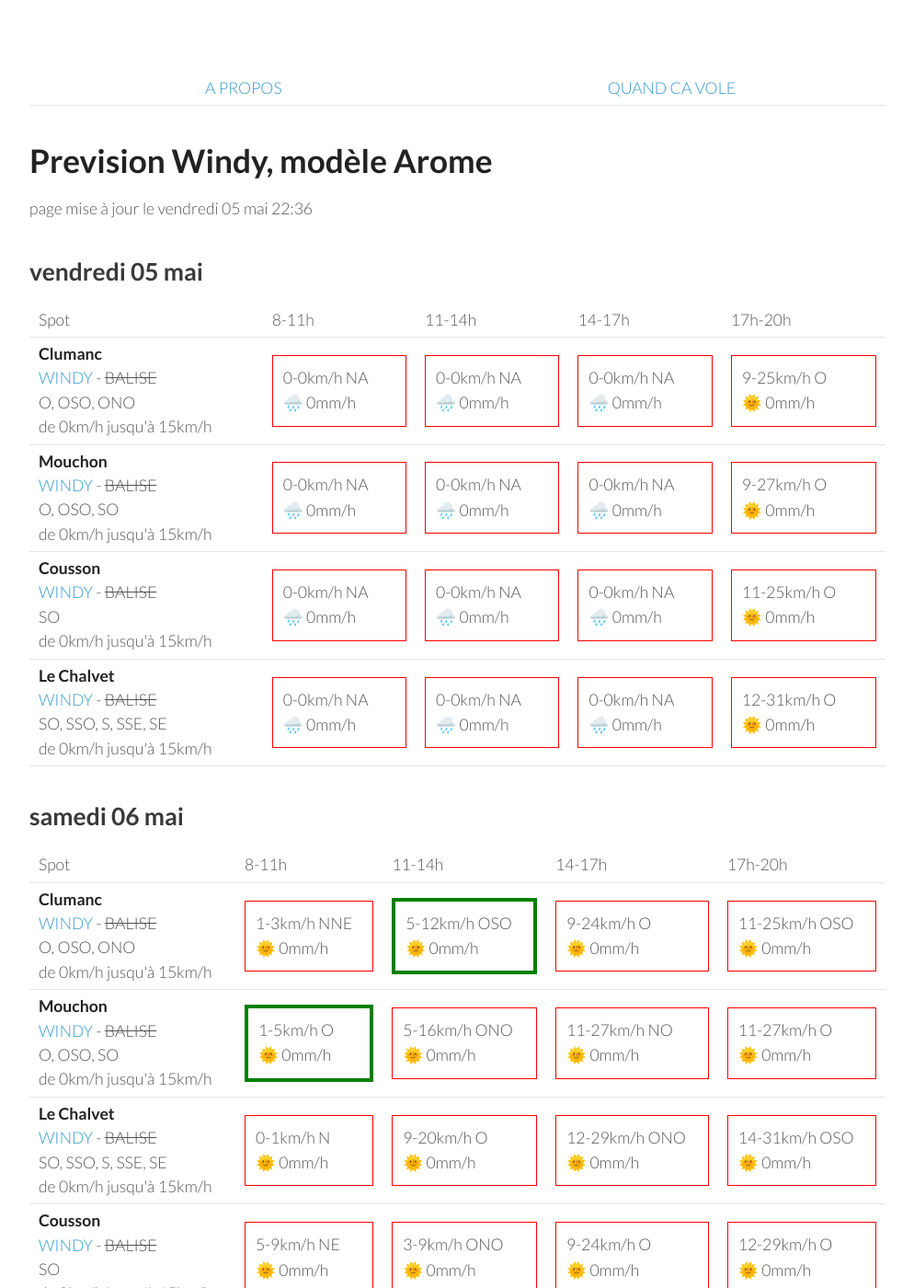
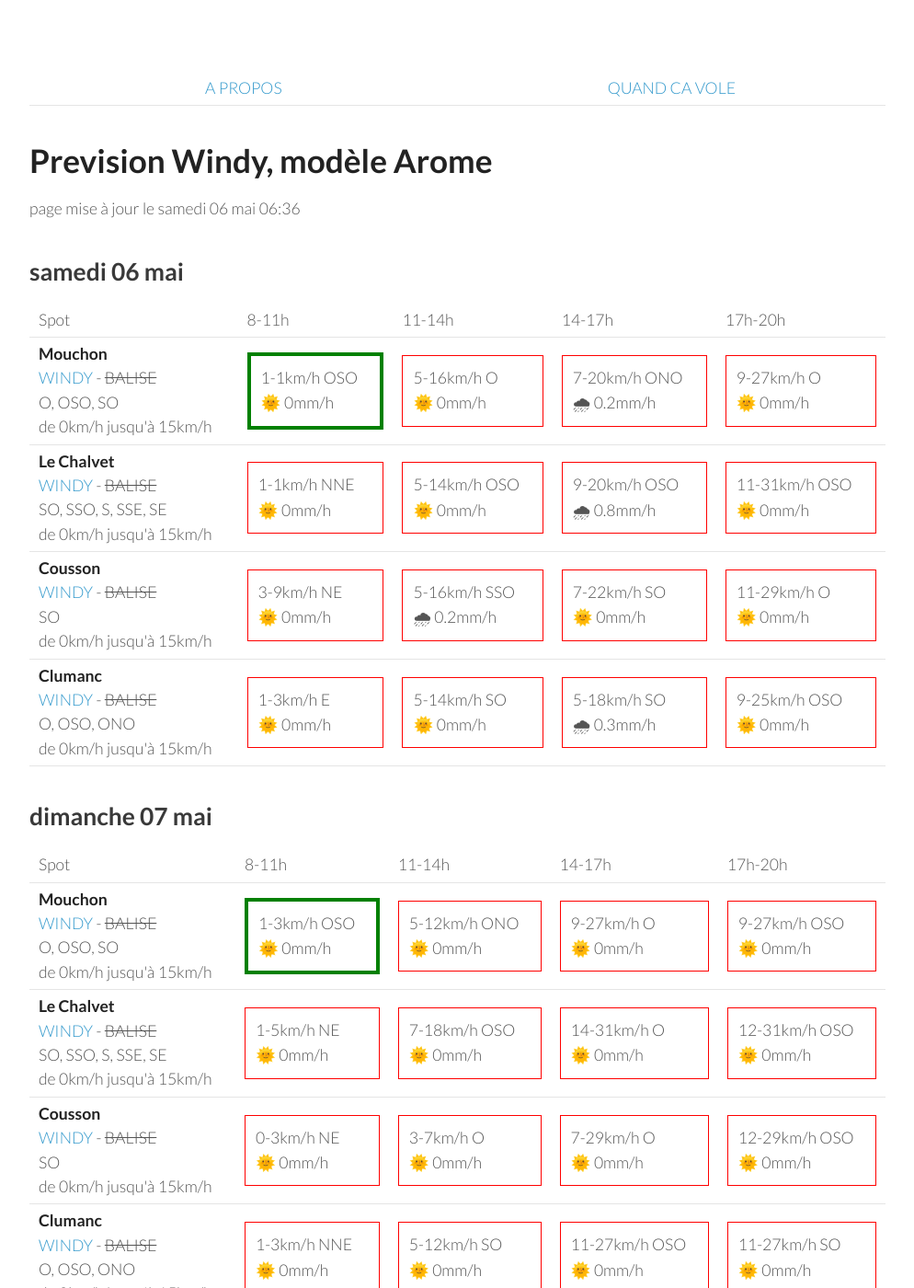
Before and after one commit to parapente-dans-le-nord/parapente-dans-le-nord.github.io, a Jekyll site: the page built from saint_andre.markdown, in a window 1280 px wide and 1400 px high. Shown: the whole window at 92% size, without its empty margins (26-1020 px from the left). Built offline with Jekyll 4.4.1, drawn with Linux system fonts in a browser that asks for light colours; some of the changed text lies outside the part shown.

Commit message:
update index.markdown

```diff
--- a/saint_andre.markdown
+++ b/saint_andre.markdown
@@ -7,60 +7,8 @@ title:  "Tous les spots"
 {: .links}
 
 # Prevision Windy, modèle Arome
-page mise à jour le vendredi 05 mai 22:36
+page mise à jour le samedi 06 mai 06:36
 
-## vendredi 05 mai
-
-{::nomarkdown}
-<table>
-  <tbody>
-    <tr>
-      <td>Spot</td>
-      <td>8-11h</td>
-      <td>11-14h</td>
-      <td>14-17h</td>
-      <td>17h-20h</td>
-    </tr>
-<tr>
-        <td><strong>Clumanc</strong><br><a href="https://windy.com/44.027/6.402?43.914,6.403,10,m:eSxaglP">WINDY</a> - <span class="no-balise"> BALISE </span><br> <span class="vent-favorable">O, OSO, ONO</span><br><span class="force-vent">de 0km/h jusqu'à 15km/h</span> </td>
-
-            <td><div class="not-flyable"><p>0-0km/h NA</p><p>🌧️ 0mm/h</p></div></td>
-            <td><div class="not-flyable"><p>0-0km/h NA</p><p>🌧️ 0mm/h</p></div></td>
-            <td><div class="not-flyable"><p>0-0km/h NA</p><p>🌧️ 0mm/h</p></div></td>
-            <td><div class="not-flyable"><p>9-25km/h O</p><p>🌞 0mm/h</p></div></td>
-
-    </tr>
-<tr>
-        <td><strong>Mouchon</strong><br><a href="https://windy.com/43.992/6.424?43.878,6.425,10,m:eSuaglR">WINDY</a> - <span class="no-balise"> BALISE </span><br> <span class="vent-favorable">O, OSO, SO</span><br><span class="force-vent">de 0km/h jusqu'à 15km/h</span> </td>
-
-            <td><div class="not-flyable"><p>0-0km/h NA</p><p>🌧️ 0mm/h</p></div></td>
-            <td><div class="not-flyable"><p>0-0km/h NA</p><p>🌧️ 0mm/h</p></div></td>
-            <td><div class="not-flyable"><p>0-0km/h NA</p><p>🌧️ 0mm/h</p></div></td>
-            <td><div class="not-flyable"><p>9-27km/h O</p><p>🌞 0mm/h</p></div></td>
-
-    </tr>
-<tr>
-        <td><strong>Cousson</strong><br><a href="https://windy.com/44.054/6.240?43.940,6.241,10,m:eSAaglz">WINDY</a> - <span class="no-balise"> BALISE </span><br> <span class="vent-favorable">SO</span><br><span class="force-vent">de 0km/h jusqu'à 15km/h</span> </td>
-
-            <td><div class="not-flyable"><p>0-0km/h NA</p><p>🌧️ 0mm/h</p></div></td>
-            <td><div class="not-flyable"><p>0-0km/h NA</p><p>🌧️ 0mm/h</p></div></td>
-            <td><div class="not-flyable"><p>0-0km/h NA</p><p>🌧️ 0mm/h</p></div></td>
-            <td><div class="not-flyable"><p>11-25km/h O</p><p>🌞 0mm/h</p></div></td>
-
-    </tr>
-<tr>
-        <td><strong>Le Chalvet</strong><br><a href="https://windy.com/43.979/6.480?43.866,6.480,10,m:eSsaglX">WINDY</a> - <span class="no-balise"> BALISE </span><br> <span class="vent-favorable">SO, SSO, S, SSE, SE</span><br><span class="force-vent">de 0km/h jusqu'à 15km/h</span> </td>
-
-            <td><div class="not-flyable"><p>0-0km/h NA</p><p>🌧️ 0mm/h</p></div></td>
-            <td><div class="not-flyable"><p>0-0km/h NA</p><p>🌧️ 0mm/h</p></div></td>
-            <td><div class="not-flyable"><p>0-0km/h NA</p><p>🌧️ 0mm/h</p></div></td>
-            <td><div class="not-flyable"><p>12-31km/h O</p><p>🌞 0mm/h</p></div></td>
-
-    </tr>
-
-</tbody>
-</table>
-{:/}
 ## samedi 06 mai
 
 {::nomarkdown}
@@ -74,42 +22,42 @@ page mise à jour le vendredi 05 mai 22:36
       <td>17h-20h</td>
     </tr>
 <tr>
-        <td><strong>Clumanc</strong><br><a href="https://windy.com/44.027/6.402?43.914,6.403,10,m:eSxaglP">WINDY</a> - <span class="no-balise"> BALISE </span><br> <span class="vent-favorable">O, OSO, ONO</span><br><span class="force-vent">de 0km/h jusqu'à 15km/h</span> </td>
-
-            <td><div class="not-flyable"><p>1-3km/h NNE</p><p>🌞 0mm/h</p></div></td>
-            <td><div class="flyable"><p>5-12km/h OSO</p><p>🌞 0mm/h</p></div></td>
-            <td><div class="not-flyable"><p>9-24km/h O</p><p>🌞 0mm/h</p></div></td>
-            <td><div class="not-flyable"><p>11-25km/h OSO</p><p>🌞 0mm/h</p></div></td>
-
-
-    </tr>
-<tr>
         <td><strong>Mouchon</strong><br><a href="https://windy.com/43.992/6.424?43.878,6.425,10,m:eSuaglR">WINDY</a> - <span class="no-balise"> BALISE </span><br> <span class="vent-favorable">O, OSO, SO</span><br><span class="force-vent">de 0km/h jusqu'à 15km/h</span> </td>
 
-            <td><div class="flyable"><p>1-5km/h O</p><p>🌞 0mm/h</p></div></td>
-            <td><div class="not-flyable"><p>5-16km/h ONO</p><p>🌞 0mm/h</p></div></td>
-            <td><div class="not-flyable"><p>11-27km/h NO</p><p>🌞 0mm/h</p></div></td>
-            <td><div class="not-flyable"><p>11-27km/h O</p><p>🌞 0mm/h</p></div></td>
+            <td><div class="flyable"><p>1-1km/h OSO</p><p>🌞 0mm/h</p></div></td>
+            <td><div class="not-flyable"><p>5-16km/h O</p><p>🌞 0mm/h</p></div></td>
+            <td><div class="not-flyable"><p>7-20km/h ONO</p><p>🌧 0.2mm/h</p></div></td>
+            <td><div class="not-flyable"><p>9-27km/h O</p><p>🌞 0mm/h</p></div></td>
 
 
     </tr>
 <tr>
         <td><strong>Le Chalvet</strong><br><a href="https://windy.com/43.979/6.480?43.866,6.480,10,m:eSsaglX">WINDY</a> - <span class="no-balise"> BALISE </span><br> <span class="vent-favorable">SO, SSO, S, SSE, SE</span><br><span class="force-vent">de 0km/h jusqu'à 15km/h</span> </td>
 
-            <td><div class="not-flyable"><p>0-1km/h N</p><p>🌞 0mm/h</p></div></td>
-            <td><div class="not-flyable"><p>9-20km/h O</p><p>🌞 0mm/h</p></div></td>
-            <td><div class="not-flyable"><p>12-29km/h ONO</p><p>🌞 0mm/h</p></div></td>
-            <td><div class="not-flyable"><p>14-31km/h OSO</p><p>🌞 0mm/h</p></div></td>
+            <td><div class="not-flyable"><p>1-1km/h NNE</p><p>🌞 0mm/h</p></div></td>
+            <td><div class="not-flyable"><p>5-14km/h OSO</p><p>🌞 0mm/h</p></div></td>
+            <td><div class="not-flyable"><p>9-20km/h OSO</p><p>🌧 0.8mm/h</p></div></td>
+            <td><div class="not-flyable"><p>11-31km/h OSO</p><p>🌞 0mm/h</p></div></td>
 
 
     </tr>
 <tr>
         <td><strong>Cousson</strong><br><a href="https://windy.com/44.054/6.240?43.940,6.241,10,m:eSAaglz">WINDY</a> - <span class="no-balise"> BALISE </span><br> <span class="vent-favorable">SO</span><br><span class="force-vent">de 0km/h jusqu'à 15km/h</span> </td>
 
-            <td><div class="not-flyable"><p>5-9km/h NE</p><p>🌞 0mm/h</p></div></td>
-            <td><div class="not-flyable"><p>3-9km/h ONO</p><p>🌞 0mm/h</p></div></td>
-            <td><div class="not-flyable"><p>9-24km/h O</p><p>🌞 0mm/h</p></div></td>
-            <td><div class="not-flyable"><p>12-29km/h O</p><p>🌞 0mm/h</p></div></td>
+            <td><div class="not-flyable"><p>3-9km/h NE</p><p>🌞 0mm/h</p></div></td>
+            <td><div class="not-flyable"><p>5-16km/h SSO</p><p>🌧 0.2mm/h</p></div></td>
+            <td><div class="not-flyable"><p>7-22km/h SO</p><p>🌞 0mm/h</p></div></td>
+            <td><div class="not-flyable"><p>11-29km/h O</p><p>🌞 0mm/h</p></div></td>
+
+
+    </tr>
+<tr>
+        <td><strong>Clumanc</strong><br><a href="https://windy.com/44.027/6.402?43.914,6.403,10,m:eSxaglP">WINDY</a> - <span class="no-balise"> BALISE </span><br> <span class="vent-favorable">O, OSO, ONO</span><br><span class="force-vent">de 0km/h jusqu'à 15km/h</span> </td>
+
+            <td><div class="not-flyable"><p>1-3km/h E</p><p>🌞 0mm/h</p></div></td>
+            <td><div class="not-flyable"><p>5-14km/h SO</p><p>🌞 0mm/h</p></div></td>
+            <td><div class="not-flyable"><p>5-18km/h SO</p><p>🌧 0.3mm/h</p></div></td>
+            <td><div class="not-flyable"><p>9-25km/h OSO</p><p>🌞 0mm/h</p></div></td>
 
 
     </tr>
@@ -132,40 +80,40 @@ page mise à jour le vendredi 05 mai 22:36
 <tr>
         <td><strong>Mouchon</strong><br><a href="https://windy.com/43.992/6.424?43.878,6.425,10,m:eSuaglR">WINDY</a> - <span class="no-balise"> BALISE </span><br> <span class="vent-favorable">O, OSO, SO</span><br><span class="force-vent">de 0km/h jusqu'à 15km/h</span> </td>
 
-            <td><div class="not-flyable"><p>3-3km/h ONO</p><p>🌞 0mm/h</p></div></td>
-            <td><div class="not-flyable"><p>7-24km/h O</p><p>🌞 0mm/h</p></div></td>
-            <td><div class="not-flyable"><p>12-38km/h O</p><p>🌞 0mm/h</p></div></td>
-            <td><div class="not-flyable"><p>7-35km/h O</p><p>🌧 0.4mm/h</p></div></td>
+            <td><div class="flyable"><p>1-3km/h OSO</p><p>🌞 0mm/h</p></div></td>
+            <td><div class="not-flyable"><p>5-12km/h ONO</p><p>🌞 0mm/h</p></div></td>
+            <td><div class="not-flyable"><p>9-27km/h O</p><p>🌞 0mm/h</p></div></td>
+            <td><div class="not-flyable"><p>9-27km/h OSO</p><p>🌞 0mm/h</p></div></td>
+
+
+    </tr>
+<tr>
+        <td><strong>Le Chalvet</strong><br><a href="https://windy.com/43.979/6.480?43.866,6.480,10,m:eSsaglX">WINDY</a> - <span class="no-balise"> BALISE </span><br> <span class="vent-favorable">SO, SSO, S, SSE, SE</span><br><span class="force-vent">de 0km/h jusqu'à 15km/h</span> </td>
+
+            <td><div class="not-flyable"><p>1-5km/h NE</p><p>🌞 0mm/h</p></div></td>
+            <td><div class="not-flyable"><p>7-18km/h OSO</p><p>🌞 0mm/h</p></div></td>
+            <td><div class="not-flyable"><p>14-31km/h O</p><p>🌞 0mm/h</p></div></td>
+            <td><div class="not-flyable"><p>12-31km/h OSO</p><p>🌞 0mm/h</p></div></td>
+
+
+    </tr>
+<tr>
+        <td><strong>Cousson</strong><br><a href="https://windy.com/44.054/6.240?43.940,6.241,10,m:eSAaglz">WINDY</a> - <span class="no-balise"> BALISE </span><br> <span class="vent-favorable">SO</span><br><span class="force-vent">de 0km/h jusqu'à 15km/h</span> </td>
+
+            <td><div class="not-flyable"><p>0-3km/h NE</p><p>🌞 0mm/h</p></div></td>
+            <td><div class="not-flyable"><p>3-7km/h O</p><p>🌞 0mm/h</p></div></td>
+            <td><div class="not-flyable"><p>7-29km/h O</p><p>🌞 0mm/h</p></div></td>
+            <td><div class="not-flyable"><p>12-29km/h OSO</p><p>🌞 0mm/h</p></div></td>
 
 
     </tr>
 <tr>
         <td><strong>Clumanc</strong><br><a href="https://windy.com/44.027/6.402?43.914,6.403,10,m:eSxaglP">WINDY</a> - <span class="no-balise"> BALISE </span><br> <span class="vent-favorable">O, OSO, ONO</span><br><span class="force-vent">de 0km/h jusqu'à 15km/h</span> </td>
 
-            <td><div class="not-flyable"><p>3-3km/h N</p><p>🌞 0mm/h</p></div></td>
-            <td><div class="not-flyable"><p>7-25km/h O</p><p>🌞 0mm/h</p></div></td>
-            <td><div class="not-flyable"><p>12-38km/h O</p><p>🌞 0mm/h</p></div></td>
-            <td><div class="not-flyable"><p>7-35km/h O</p><p>🌧 0.5mm/h</p></div></td>
-
-
-    </tr>
-<tr>
-        <td><strong>Cousson</strong><br><a href="https://windy.com/44.054/6.240?43.940,6.241,10,m:eSAaglz">WINDY</a> - <span class="no-balise"> BALISE </span><br> <span class="vent-favorable">SO</span><br><span class="force-vent">de 0km/h jusqu'à 15km/h</span> </td>
-
-            <td><div class="not-flyable"><p>3-7km/h N</p><p>🌞 0mm/h</p></div></td>
-            <td><div class="not-flyable"><p>7-24km/h OSO</p><p>🌞 0mm/h</p></div></td>
-            <td><div class="not-flyable"><p>7-31km/h O</p><p>🌧 0.2mm/h</p></div></td>
-            <td><div class="not-flyable"><p>3-22km/h O</p><p>🌧 0.8mm/h</p></div></td>
-
-
-    </tr>
-<tr>
-        <td><strong>Le Chalvet</strong><br><a href="https://windy.com/43.979/6.480?43.866,6.480,10,m:eSsaglX">WINDY</a> - <span class="no-balise"> BALISE </span><br> <span class="vent-favorable">SO, SSO, S, SSE, SE</span><br><span class="force-vent">de 0km/h jusqu'à 15km/h</span> </td>
-
-            <td><div class="not-flyable"><p>1-5km/h N</p><p>🌞 0mm/h</p></div></td>
-            <td><div class="not-flyable"><p>7-24km/h O</p><p>🌞 0mm/h</p></div></td>
-            <td><div class="not-flyable"><p>12-38km/h ONO</p><p>🌞 0mm/h</p></div></td>
-            <td><div class="not-flyable"><p>9-37km/h O</p><p>🌧 0.3mm/h</p></div></td>
+            <td><div class="not-flyable"><p>1-3km/h NNE</p><p>🌞 0mm/h</p></div></td>
+            <td><div class="not-flyable"><p>5-12km/h SO</p><p>🌞 0mm/h</p></div></td>
+            <td><div class="not-flyable"><p>11-27km/h OSO</p><p>🌞 0mm/h</p></div></td>
+            <td><div class="not-flyable"><p>11-27km/h SO</p><p>🌞 0mm/h</p></div></td>
 
 
     </tr>
@@ -186,42 +134,42 @@ page mise à jour le vendredi 05 mai 22:36
       <td>17h-20h</td>
     </tr>
 <tr>
-        <td><strong>Clumanc</strong><br><a href="https://windy.com/44.027/6.402?43.914,6.403,10,m:eSxaglP">WINDY</a> - <span class="no-balise"> BALISE </span><br> <span class="vent-favorable">O, OSO, ONO</span><br><span class="force-vent">de 0km/h jusqu'à 15km/h</span> </td>
+        <td><strong>Mouchon</strong><br><a href="https://windy.com/43.992/6.424?43.878,6.425,10,m:eSuaglR">WINDY</a> - <span class="no-balise"> BALISE </span><br> <span class="vent-favorable">O, OSO, SO</span><br><span class="force-vent">de 0km/h jusqu'à 15km/h</span> </td>
 
-            <td><div class="not-flyable"><p>3-14km/h E</p><p>🌞 0mm/h</p></div></td>
-            <td><div class="not-flyable"><p>3-20km/h OSO</p><p>🌞 0mm/h</p></div></td>
-            <td><div class="not-flyable"><p>5-27km/h SSE</p><p>🌧 11mm/h</p></div></td>
-            <td><div class="not-flyable"><p>7-27km/h ONO</p><p>🌧 2.8mm/h</p></div></td>
+            <td><div class="not-flyable"><p>1-12km/h ENE</p><p>🌞 0mm/h</p></div></td>
+            <td><div class="not-flyable"><p>3-18km/h O</p><p>🌞 0mm/h</p></div></td>
+            <td><div class="not-flyable"><p>3-25km/h SE</p><p>🌧 2.5mm/h</p></div></td>
+            <td><div class="not-flyable"><p>3-25km/h ONO</p><p>🌧 4.1mm/h</p></div></td>
 
 
     </tr>
 <tr>
-        <td><strong>Mouchon</strong><br><a href="https://windy.com/43.992/6.424?43.878,6.425,10,m:eSuaglR">WINDY</a> - <span class="no-balise"> BALISE </span><br> <span class="vent-favorable">O, OSO, SO</span><br><span class="force-vent">de 0km/h jusqu'à 15km/h</span> </td>
+        <td><strong>Clumanc</strong><br><a href="https://windy.com/44.027/6.402?43.914,6.403,10,m:eSxaglP">WINDY</a> - <span class="no-balise"> BALISE </span><br> <span class="vent-favorable">O, OSO, ONO</span><br><span class="force-vent">de 0km/h jusqu'à 15km/h</span> </td>
 
-            <td><div class="not-flyable"><p>3-14km/h E</p><p>🌞 0mm/h</p></div></td>
-            <td><div class="not-flyable"><p>3-20km/h SSO</p><p>🌞 0mm/h</p></div></td>
-            <td><div class="not-flyable"><p>5-25km/h SE</p><p>🌧 12mm/h</p></div></td>
-            <td><div class="not-flyable"><p>9-27km/h ONO</p><p>🌧 2.1mm/h</p></div></td>
+            <td><div class="not-flyable"><p>1-14km/h ENE</p><p>🌞 0mm/h</p></div></td>
+            <td><div class="not-flyable"><p>5-20km/h O</p><p>🌞 0mm/h</p></div></td>
+            <td><div class="not-flyable"><p>3-25km/h S</p><p>🌧 1.1mm/h</p></div></td>
+            <td><div class="not-flyable"><p>3-25km/h NO</p><p>🌧 5mm/h</p></div></td>
+
+
+    </tr>
+<tr>
+        <td><strong>Cousson</strong><br><a href="https://windy.com/44.054/6.240?43.940,6.241,10,m:eSAaglz">WINDY</a> - <span class="no-balise"> BALISE </span><br> <span class="vent-favorable">SO</span><br><span class="force-vent">de 0km/h jusqu'à 15km/h</span> </td>
+
+            <td><div class="not-flyable"><p>1-11km/h ENE</p><p>🌞 0mm/h</p></div></td>
+            <td><div class="not-flyable"><p>5-20km/h O</p><p>🌞 0mm/h</p></div></td>
+            <td><div class="not-flyable"><p>5-24km/h OSO</p><p>🌞 0mm/h</p></div></td>
+            <td><div class="not-flyable"><p>0-35km/h E</p><p>🌧 3mm/h</p></div></td>
 
 
     </tr>
 <tr>
         <td><strong>Le Chalvet</strong><br><a href="https://windy.com/43.979/6.480?43.866,6.480,10,m:eSsaglX">WINDY</a> - <span class="no-balise"> BALISE </span><br> <span class="vent-favorable">SO, SSO, S, SSE, SE</span><br><span class="force-vent">de 0km/h jusqu'à 15km/h</span> </td>
 
-            <td><div class="not-flyable"><p>3-14km/h E</p><p>🌞 0mm/h</p></div></td>
-            <td><div class="not-flyable"><p>3-20km/h S</p><p>🌞 0mm/h</p></div></td>
-            <td><div class="not-flyable"><p>3-24km/h SSE</p><p>🌧 9mm/h</p></div></td>
-            <td><div class="not-flyable"><p>9-27km/h ONO</p><p>🌧 1.7mm/h</p></div></td>
-
-
-    </tr>
-<tr>
-        <td><strong>Cousson</strong><br><a href="https://windy.com/44.054/6.240?43.940,6.241,10,m:eSAaglz">WINDY</a> - <span class="no-balise"> BALISE </span><br> <span class="vent-favorable">SO</span><br><span class="force-vent">de 0km/h jusqu'à 15km/h</span> </td>
-
-            <td><div class="not-flyable"><p>3-12km/h E</p><p>🌞 0mm/h</p></div></td>
-            <td><div class="not-flyable"><p>5-22km/h O</p><p>🌞 0mm/h</p></div></td>
-            <td><div class="not-flyable"><p>7-27km/h S</p><p>🌧 3.3mm/h</p></div></td>
-            <td><div class="not-flyable"><p>3-29km/h SSE</p><p>🌧 8mm/h</p></div></td>
+            <td><div class="not-flyable"><p>1-12km/h ENE</p><p>🌞 0mm/h</p></div></td>
+            <td><div class="not-flyable"><p>3-18km/h OSO</p><p>🌞 0mm/h</p></div></td>
+            <td><div class="not-flyable"><p>7-27km/h SE</p><p>🌧 6mm/h</p></div></td>
+            <td><div class="not-flyable"><p>5-25km/h O</p><p>🌧 3mm/h</p></div></td>
 
 
     </tr>
@@ -242,20 +190,10 @@ page mise à jour le vendredi 05 mai 22:36
       <td>17h-20h</td>
     </tr>
 <tr>
-        <td><strong>Le Chalvet</strong><br><a href="https://windy.com/43.979/6.480?43.866,6.480,10,m:eSsaglX">WINDY</a> - <span class="no-balise"> BALISE </span><br> <span class="vent-favorable">SO, SSO, S, SSE, SE</span><br><span class="force-vent">de 0km/h jusqu'à 15km/h</span> </td>
-
-            <td><div class="not-flyable"><p>1-11km/h ENE</p><p>🌞 0mm/h</p></div></td>
-            <td><div class="not-flyable"><p>7-24km/h SO</p><p>🌧 0.3mm/h</p></div></td>
-            <td><div class="not-flyable"><p>11-31km/h OSO</p><p>🌧 0.6mm/h</p></div></td>
-            <td><div class="not-flyable"><p>12-33km/h O</p><p>🌧 1.6mm/h</p></div></td>
-
-
-    </tr>
-<tr>
         <td><strong>Mouchon</strong><br><a href="https://windy.com/43.992/6.424?43.878,6.425,10,m:eSuaglR">WINDY</a> - <span class="no-balise"> BALISE </span><br> <span class="vent-favorable">O, OSO, SO</span><br><span class="force-vent">de 0km/h jusqu'à 15km/h</span> </td>
 
-            <td><div class="not-flyable"><p>3-12km/h E</p><p>🌞 0mm/h</p></div></td>
-            <td><div class="not-flyable"><p>7-24km/h SO</p><p>🌧 0.3mm/h</p></div></td>
+            <td><div class="not-flyable"><p>5-16km/h E</p><p>🌞 0mm/h</p></div></td>
+            <td><div class="not-flyable"><p>7-22km/h SSO</p><p>🌞 0mm/h</p></div></td>
             <td><div class="not-flyable"><p>11-31km/h OSO</p><p>🌧 0.7mm/h</p></div></td>
             <td><div class="not-flyable"><p>12-35km/h O</p><p>🌧 1.7mm/h</p></div></td>
 
@@ -264,8 +202,8 @@ page mise à jour le vendredi 05 mai 22:36
 <tr>
         <td><strong>Clumanc</strong><br><a href="https://windy.com/44.027/6.402?43.914,6.403,10,m:eSxaglP">WINDY</a> - <span class="no-balise"> BALISE </span><br> <span class="vent-favorable">O, OSO, ONO</span><br><span class="force-vent">de 0km/h jusqu'à 15km/h</span> </td>
 
-            <td><div class="not-flyable"><p>3-14km/h E</p><p>🌞 0mm/h</p></div></td>
-            <td><div class="not-flyable"><p>7-24km/h SO</p><p>🌧 0.3mm/h</p></div></td>
+            <td><div class="not-flyable"><p>7-18km/h E</p><p>🌞 0mm/h</p></div></td>
+            <td><div class="not-flyable"><p>7-24km/h SSO</p><p>🌞 0mm/h</p></div></td>
             <td><div class="not-flyable"><p>11-31km/h OSO</p><p>🌧 0.8mm/h</p></div></td>
             <td><div class="not-flyable"><p>12-35km/h O</p><p>🌧 1.9mm/h</p></div></td>
 
@@ -274,10 +212,20 @@ page mise à jour le vendredi 05 mai 22:36
 <tr>
         <td><strong>Cousson</strong><br><a href="https://windy.com/44.054/6.240?43.940,6.241,10,m:eSAaglz">WINDY</a> - <span class="no-balise"> BALISE </span><br> <span class="vent-favorable">SO</span><br><span class="force-vent">de 0km/h jusqu'à 15km/h</span> </td>
 
-            <td><div class="not-flyable"><p>5-14km/h E</p><p>🌞 0mm/h</p></div></td>
-            <td><div class="not-flyable"><p>7-22km/h SO</p><p>🌧 0.3mm/h</p></div></td>
+            <td><div class="not-flyable"><p>7-18km/h E</p><p>🌞 0mm/h</p></div></td>
+            <td><div class="not-flyable"><p>7-24km/h SO</p><p>🌞 0mm/h</p></div></td>
             <td><div class="not-flyable"><p>11-31km/h OSO</p><p>🌧 0.8mm/h</p></div></td>
             <td><div class="not-flyable"><p>11-31km/h O</p><p>🌧 1.6mm/h</p></div></td>
+
+
+    </tr>
+<tr>
+        <td><strong>Le Chalvet</strong><br><a href="https://windy.com/43.979/6.480?43.866,6.480,10,m:eSsaglX">WINDY</a> - <span class="no-balise"> BALISE </span><br> <span class="vent-favorable">SO, SSO, S, SSE, SE</span><br><span class="force-vent">de 0km/h jusqu'à 15km/h</span> </td>
+
+            <td><div class="not-flyable"><p>5-14km/h E</p><p>🌞 0mm/h</p></div></td>
+            <td><div class="not-flyable"><p>5-22km/h SSO</p><p>🌞 0mm/h</p></div></td>
+            <td><div class="not-flyable"><p>11-31km/h OSO</p><p>🌧 0.6mm/h</p></div></td>
+            <td><div class="not-flyable"><p>12-33km/h O</p><p>🌧 1.6mm/h</p></div></td>
 
 
     </tr>
```
